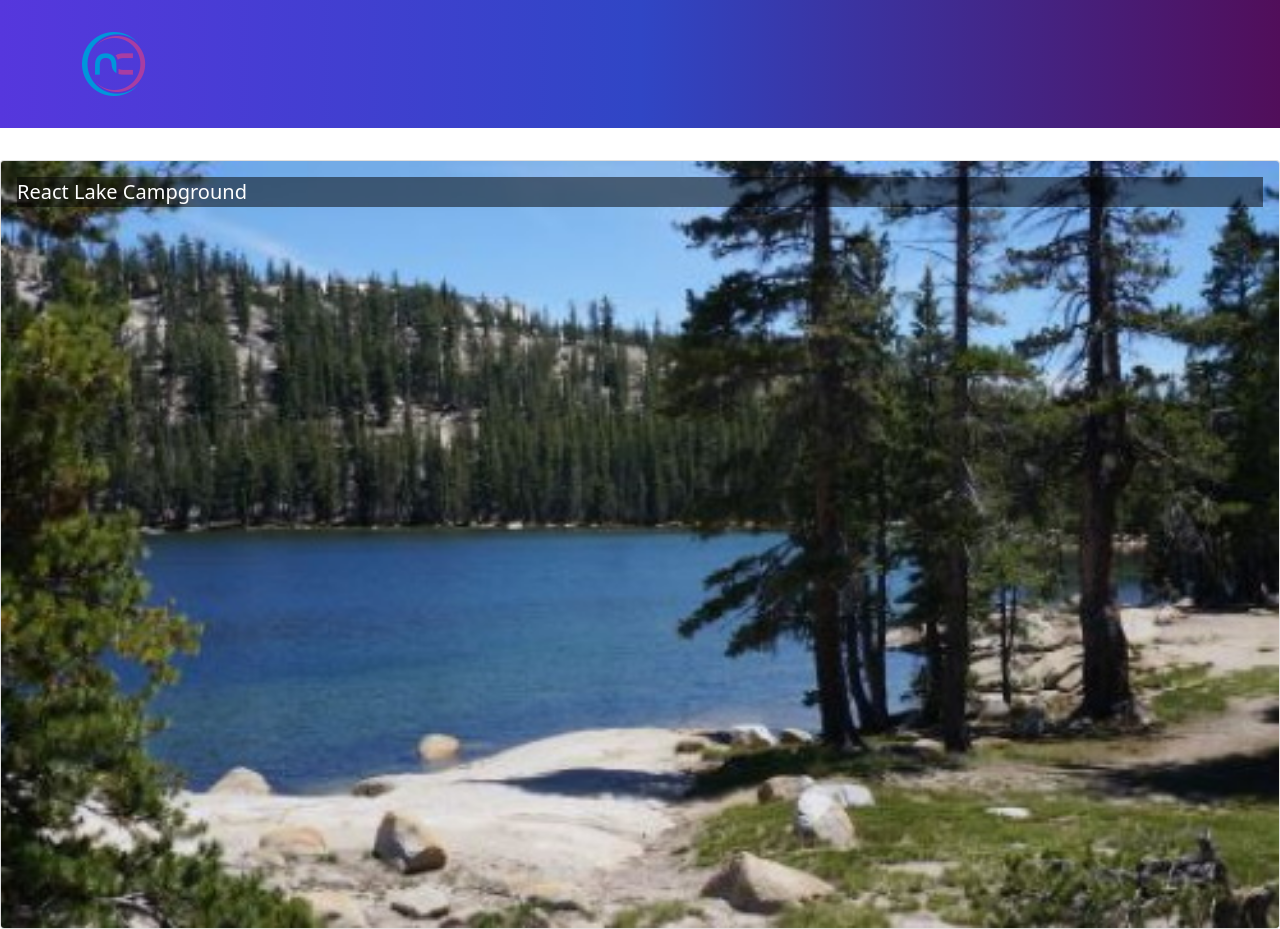
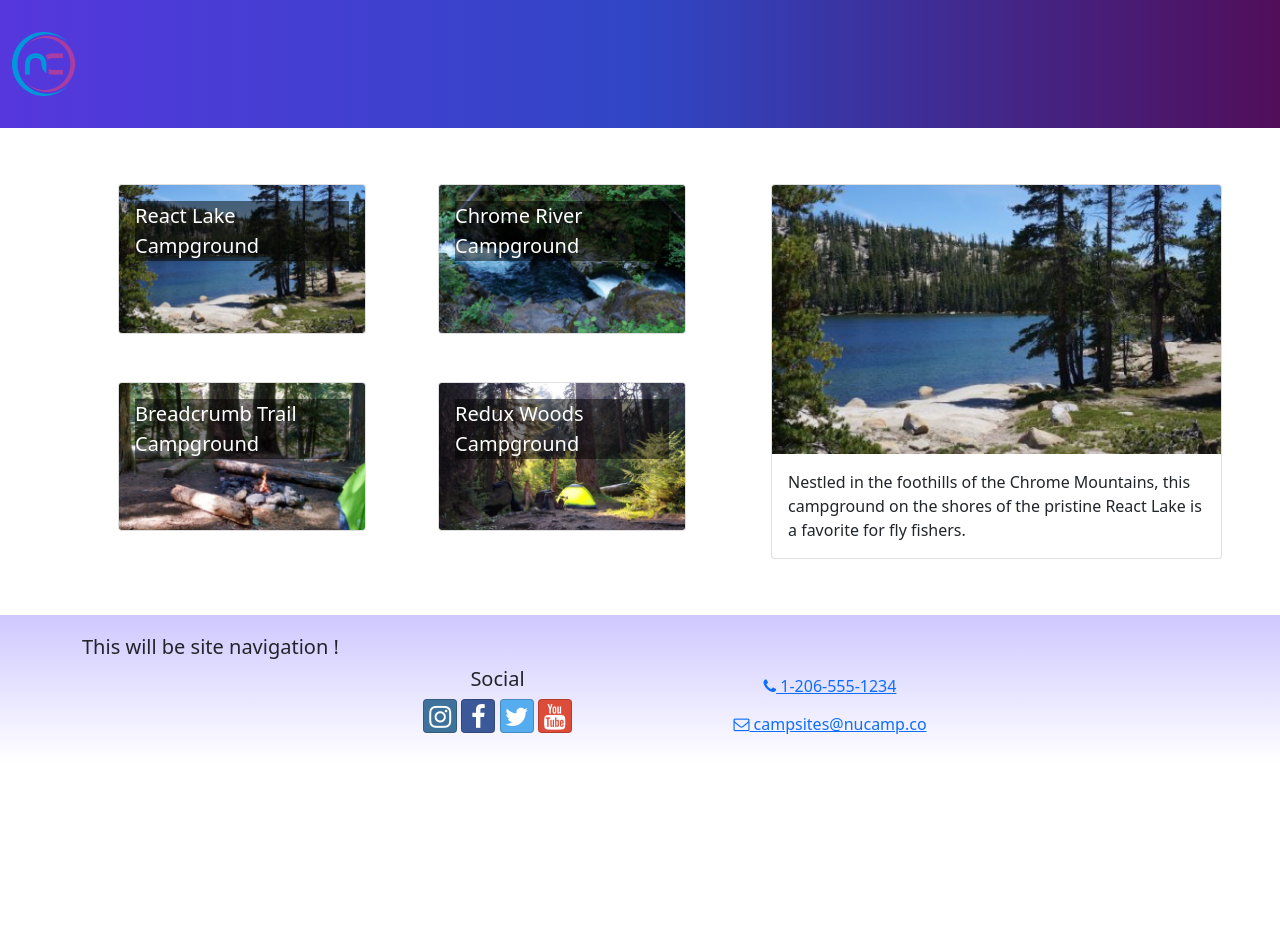
Before and after one commit to MicheleDS79/NuCamp-Site-React-App-, a React (Create React App) app: page / in a window 1280 px wide. After the commit the page ends 800 px from the top, so only its background shows below. Built offline with nearby package versions, Linux system fonts and the light colour scheme.

Commit message:
Campsite Directory & Campsite Detail Add-ons

```diff
--- a/src/App.js
+++ b/src/App.js
@@ -1,21 +1,14 @@
-import CampsiteCard from './features/campsites/CampsiteCard.js';
-import { CAMPSITES } from './app/shared/CAMPSITES';
-import React from 'react';
-import { Container, Navbar, NavbarBrand } from 'reactstrap';
-import NucampLogo from './app/assets/img/logo.png';
+import CampsitesDirectoryPage from './pages/CampsitesDirectoryPage';
+import Header from './components/Header';
+import Footer from './components/Footer';
 import './App.css';
 
 function App() {
   return (
     <div className="App">
-              <Navbar dark color='primary' sticky='top' expand='md'>
-               <Container>
-                    <NavbarBrand href='/'>
-                        <img src={NucampLogo} alt='nucamp logo' />
-                    </NavbarBrand>
-                </Container>
-            </Navbar>
-            <CampsiteCard campsite={CAMPSITES[0]} />
+            <Header/>
+            <CampsitesDirectoryPage />
+            <Footer />
     </div>
   );
 }
--- /dev/null
+++ b/src/features/campsites/CampsiteDetail.js
@@ -0,0 +1,18 @@
+import { Card, CardImg, CardText, CardBody, Col } from 'reactstrap';
+
+function CampsiteDetail ( {campsite} ) { // May need to redo this code
+    const { image, name, description } = campsite;
+
+    return (
+        <Col md='12' className='m-4'>
+            <Card>
+                <CardImg top src={image} alt={name} />
+                <CardBody>
+                    <CardText>{description}</CardText>
+                </CardBody>
+            </Card>
+        </Col>
+    );
+};
+
+export default CampsiteDetail;
--- a/src/features/campsites/CampsitesList.js
+++ b/src/features/campsites/CampsitesList.js
@@ -1,13 +1,14 @@
-import { CAMPSITES } from '../../app/shared/CAMPSITES';
 import { Row, Col } from "reactstrap";
 import CampsiteCard from "./CampsiteCard";
+import { selectAllCampsites } from './campsitesSlice';
 
 const CampsitesList = () => {
+  const campsites = selectAllCampsites();
 
   return (
-    <Row>
+    <Row className='ms-auto'>
       {
-        CAMPSITES.map((campsite) => {
+        campsites.map((campsite) => {
           return (
             <Col md='5' className='m-4' key={campsite.id}>
               <CampsiteCard campsite={campsite} />
--- /dev/null
+++ b/src/features/campsites/campsitesSlice.js
@@ -0,0 +1,10 @@
+import { CAMPSITES } from '../../app/shared/CAMPSITES';
+
+export const selectAllCampsites = () => {
+    return CAMPSITES;
+};
+
+export const selectRandomCampsite = () => {
+    return CAMPSITES[Math.floor(CAMPSITES.length * Math.random())];
+
+    };
--- /dev/null
+++ b/src/pages/CampsitesDirectoryPage.js
@@ -0,0 +1,19 @@
+import { Container, Row, Col, Button } from 'reactstrap';
+import CampsiteDetail from '../features/campsites/CampsiteDetail';
+import CampsitesList from '../features/campsites/CampsitesList';
+import { selectRandomCampsite } from '../features/campsites/campsitesSlice';
+
+const CampsitesDirectoryPage = () => {
+    const selectedCampsite = selectRandomCampsite();
+    return (
+        <Container>
+            <Row>
+                <Col sm='5' md='7'><CampsitesList/></Col>
+                <Col sm='7' md='5'><CampsiteDetail campsite={selectedCampsite} />
+                </Col>
+            </Row>
+        </Container>
+    );
+};
+
+export default CampsitesDirectoryPage;
```
